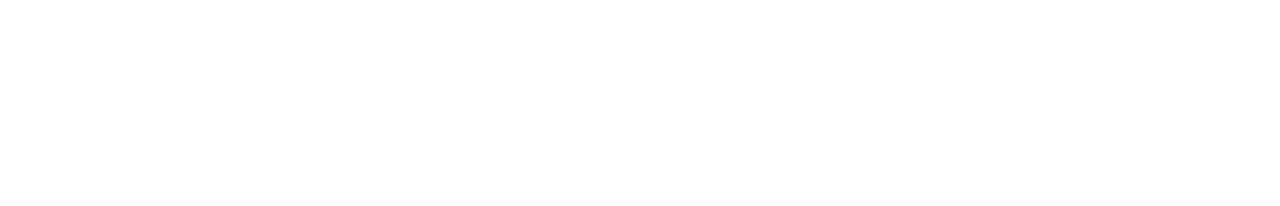
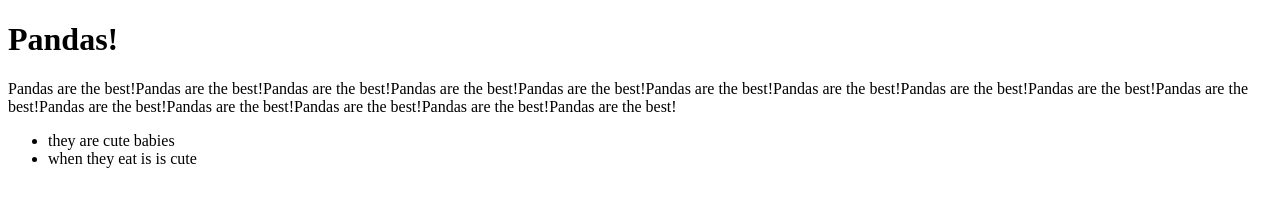
Before and after one commit to maya-g22/maya-g22.github.io, a plain HTML site: page index.html in a window 1280 px wide. Drawn offline with Linux system fonts and the light colour scheme.

Commit message:
Add files via upload

```diff
--- a/index.html
+++ b/index.html
@@ -1,10 +1,17 @@
-<!doctypye html>
+<!doctype html>
 <html>
 <head>
-
+	<title> Pandas </title>
 </head>
 <body>
+	<h1>Pandas!</h1>
+	<p> Pandas are the best!Pandas are the best!Pandas are the best!Pandas are the best!Pandas are the best!Pandas are the best!Pandas are the best!Pandas are the best!Pandas are the best!Pandas are the best!Pandas are the best!Pandas are the best!Pandas are the best!Pandas are the best!Pandas are the best! </p>
 
+	<ul>
+		<li> they are cute babies </li>
+		<li> when they eat is is cute </li>
+
+	</ul>
 
 </body>
 </html>
```
